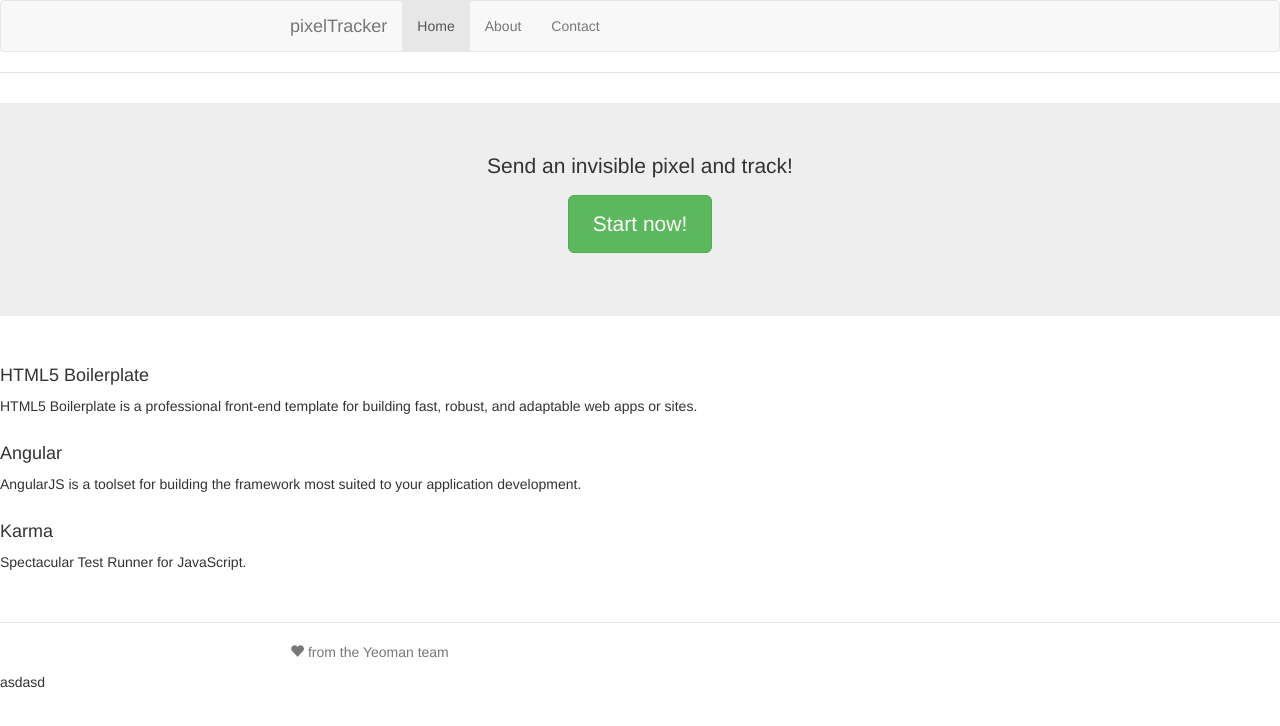
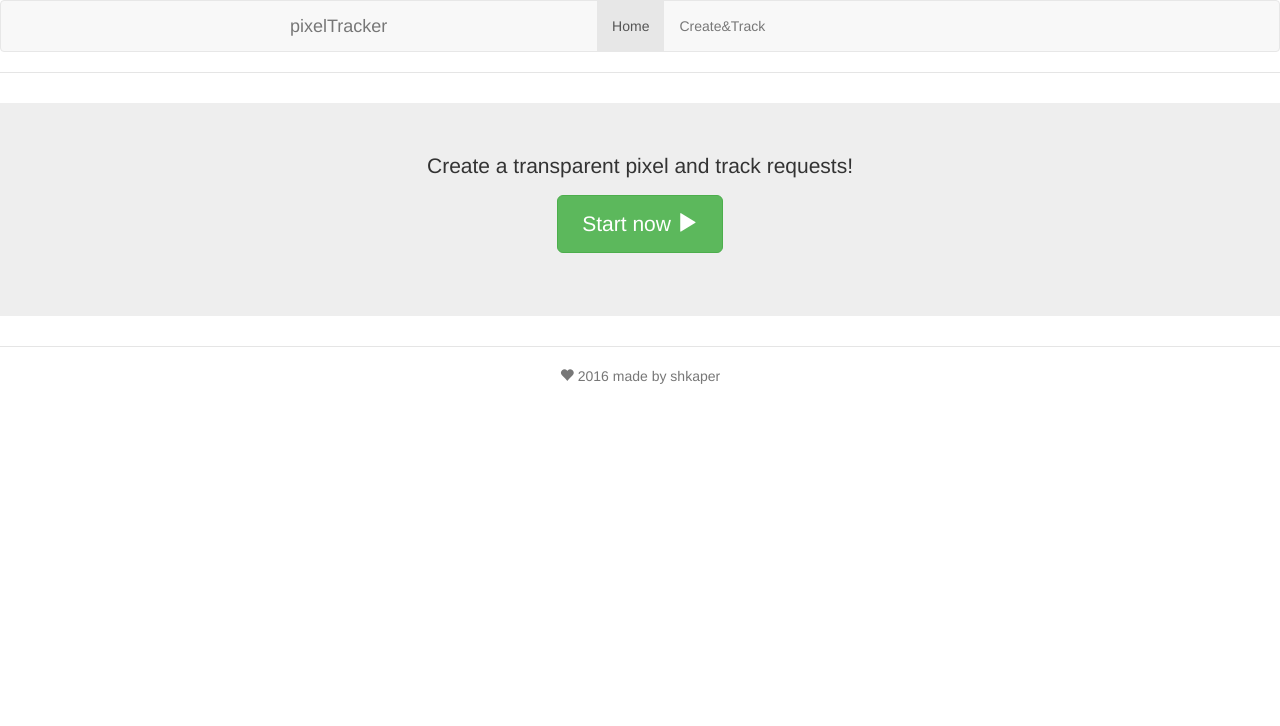
Before and after one commit to shkaper/pixel-tracker, a website: page app/index.html in a window 1280 px wide. Drawn offline with nearby package versions, Linux system fonts and the light colour scheme; some packages are replaced by stand-ins of ours.

Commit message:
Cleaned up styles/views/scripts

```diff
--- a/app/index.html
+++ b/app/index.html
@@ -20,7 +20,6 @@
 <div ui-view="header"></div>
 <div ui-view="content"></div>
 <div ui-view="footer"></div>
-asdasd
 
 <!-- Google Analytics: change UA-XXXXX-X to be your site's ID -->
 <script>
--- a/app/scripts/controllers/PixelCtrl.js
+++ b/app/scripts/controllers/PixelCtrl.js
@@ -10,10 +10,12 @@ angular.module('pixelTrackerApp')
             function (response) {
                 $scope.pixels = response;
             },
-            function (response) {
+            function () {
             });
 
         $scope.createPixel = function () {
             Pixel.save($scope.newPixel);
-        }
+        };
+
+        $scope.tempVar = 'tempnewnew again';
     }]);
--- a/app/scripts/services/PixelService.js
+++ b/app/scripts/services/PixelService.js
@@ -2,28 +2,9 @@
 
 angular.module('pixelTrackerApp')
     .constant("baseURL", "http://localhost:3001/")
-    .factory('tempy', ['$http', function($http) {
 
-    return {
-        // call to get all pixels
-        get : function() {
-            return $http.get('/api/pixels');
-        },
+    .factory('Pixel', ['$resource', 'baseURL', function ($resource, baseURL) {
+        return $resource(baseURL + 'api/pixel');
 
-        // these will work when more API routes are defined on the Node side of things
-        // call to POST and create a new pixel
-        create : function(pixelData) {
-            return $http.post('/api/pixels', pixelData);
-        },
-
-        // call to DELETE a pixel
-        delete : function(id) {
-            return $http.delete('/api/pixels/' + id);
-        }
-    };
-
-}])
-    .factory('Pixel', ['$resource', 'baseURL', function ($resource, baseURL) {
-        return $resource(baseURL + "api/pixel");
     }])
 ;
--- a/app/styles/main.css
+++ b/app/styles/main.css
@@ -36,6 +36,7 @@ body {
     padding-top: 19px;
     color: #777;
     border-top: 1px solid #e5e5e5;
+    text-align: center;
 }
 
 .container-narrow > hr {
@@ -62,6 +63,16 @@ body {
     margin-top: 28px;
 }
 
+.navbar .navbar-nav {
+    display: inline-block;
+    float: none;
+    vertical-align: top;
+}
+
+.navbar .navbar-collapse {
+    text-align: center;
+}
+
 /* Responsive: Portrait tablets and up */
 @media screen and (min-width: 768px) {
     .container {
--- a/app/views/footer.html
+++ b/app/views/footer.html
@@ -1,5 +1,5 @@
 <div class="footer">
     <div class="container">
-        <p><span class="glyphicon glyphicon-heart"></span> from the Yeoman team</p>
+        <p><span class="glyphicon glyphicon-heart"></span> 2016 made by shkaper</p>
     </div>
 </div>
--- a/app/views/header.html
+++ b/app/views/header.html
@@ -18,8 +18,7 @@
 
                 <ul class="nav navbar-nav">
                     <li class="active"><a href="#/">Home</a></li>
-                    <li><a ng-href="#/about">About</a></li>
-                    <li><a ng-href="#/">Contact</a></li>
+                    <li><a ng-href="#/pixel">Create&amp;Track</a></li>
                 </ul>
             </div>
         </div>
--- a/app/views/main.html
+++ b/app/views/main.html
@@ -1,26 +1,7 @@
 <div class="jumbotron">
     <p class="lead">
-        Send an invisible pixel and track!
+        Create a transparent pixel and track requests!
     </p>
 
-    <p><a class="btn btn-lg btn-success" ng-href="#/pixel">Start now!<span class="glyphicon glyphicons-magic"></span></a></p>
+    <p><a class="btn btn-lg btn-success" ng-href="#/pixel">Start now <span class="glyphicon glyphicon-play" aria-hidden="true"></span></a></p>
 </div>
-
-<div class="row marketing">
-    <h4>HTML5 Boilerplate</h4>
-
-    <p>
-        HTML5 Boilerplate is a professional front-end template for building fast, robust, and adaptable web apps or
-        sites.
-    </p>
-
-    <h4>Angular</h4>
-
-    <p>
-        AngularJS is a toolset for building the framework most suited to your application development.
-    </p>
-
-    <h4>Karma</h4>
-
-    <p>Spectacular Test Runner for JavaScript.</p>
-</div>
```
